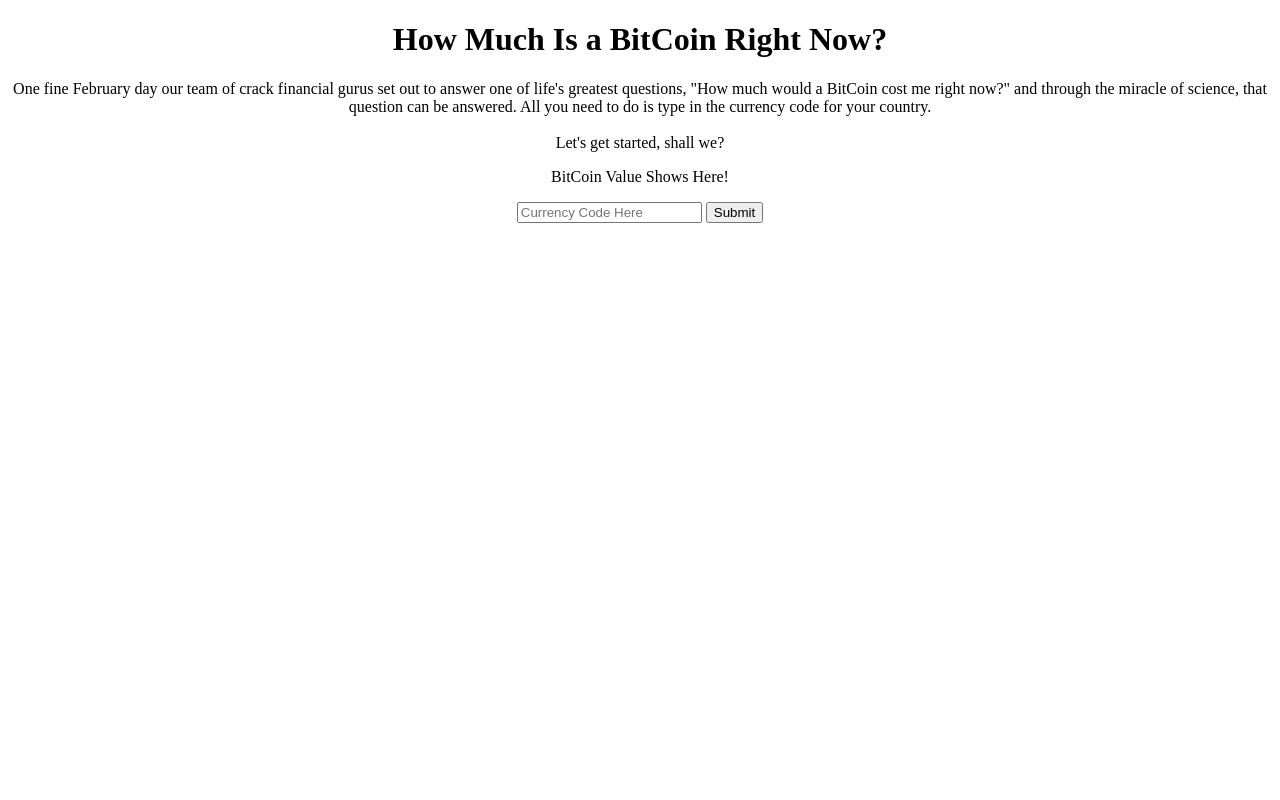
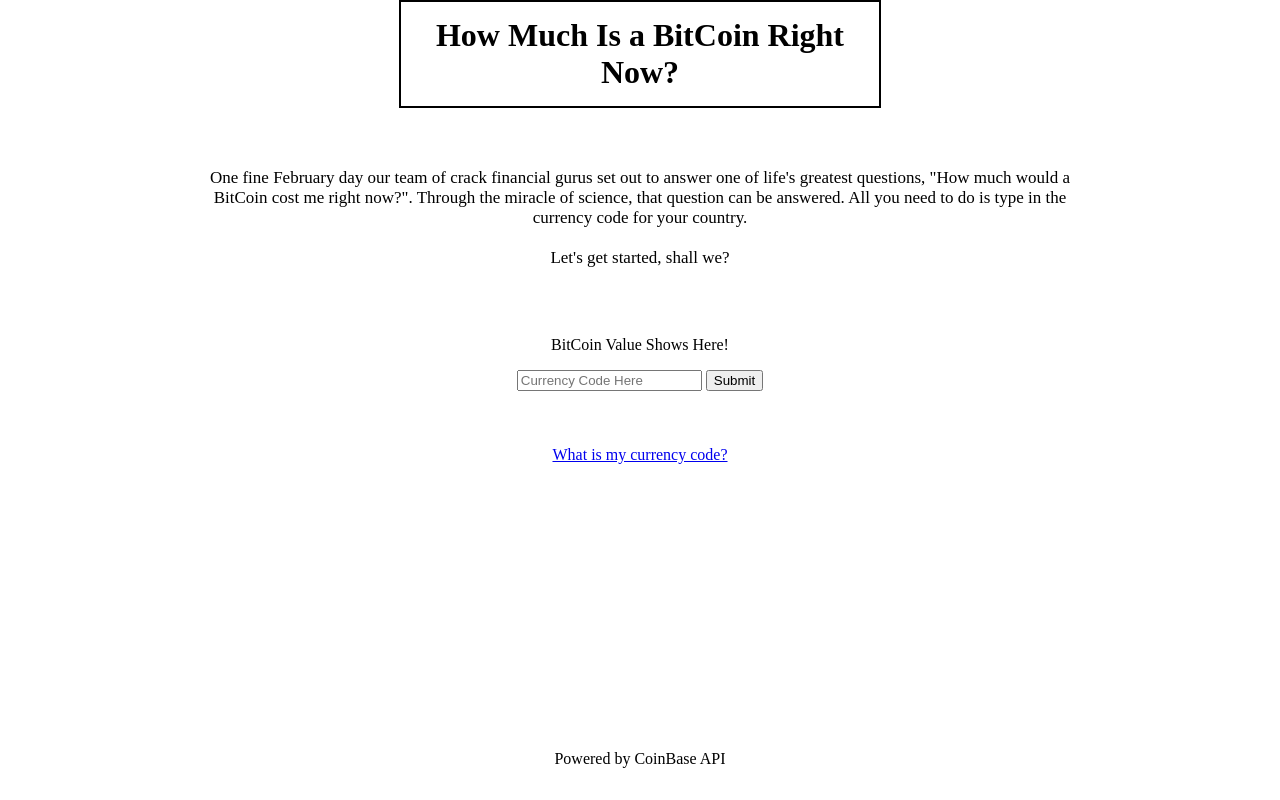
Before and after one commit to Turnermb/Jedi-Project1, a plain HTML site: page index.html in a window 1280 px wide. Drawn offline with nearby package versions, Linux system fonts and the light colour scheme.

Commit message:
added more css, debating use of empty space.

```diff
--- a/css/style.css
+++ b/css/style.css
@@ -1,3 +1,35 @@
 body {
   text-align: center;
+  margin: 0 auto;
+  float: none;
+  margin-bottom: 50px;
 }
+
+h1 {
+  padding: 15px;
+  border: 2px solid black;
+  max-width: 35%;
+  margin: 0 auto;
+}
+
+#blurb {
+  padding-top: 60px;
+  max-width: 70%;
+  text-align: center;
+  margin: 0 auto;
+  font-size: 17px;
+}
+
+form {
+  padding-bottom: 55px;
+  padding-top: 52px;
+}
+
+footer {
+  position: fixed;
+  height: 50px;
+  bottom: 0px;
+  left: 0px;
+  right: 0px;
+  margin-bottom: 0px;
+}
--- a/index.html
+++ b/index.html
@@ -3,7 +3,7 @@
   <head>
     <meta charset="UTF-8" />
     <meta name="viewport" content="width=device-width, initial-scale=1.0" />
-    <title>Document</title>
+    <title>How Much Is A BitCoin?</title>
     <script
       defer
       src="https://code.jquery.com/jquery-3.5.1.js"
@@ -18,15 +18,18 @@
     <p id="blurb">
       One fine February day our team of crack financial gurus set out to answer
       one of life's greatest questions, "How much would a BitCoin cost me right
-      now?" and through the miracle of science, that question can be answered.
-      All you need to do is type in the currency code for your country. <br />
+      now?". Through the miracle of science, that question can be answered. All
+      you need to do is type in the currency code for your country. <br />
       <br />
       Let's get started, shall we?
     </p>
-    <p id="bitcoinValue">BitCoin Value Shows Here!</p>
+    <!-- <p id="bitcoinValue">BitCoin Value Shows Here!</p> -->
     <form>
+      <p id="bitcoinValue">BitCoin Value Shows Here!</p>
       <input type="text" placeholder="Currency Code Here" />
       <input type="submit" value="Submit" />
     </form>
+    <a href="#currencyDiv">What is my currency code?</a>
+    <footer>Powered by CoinBase API</footer>
   </body>
 </html>
```
